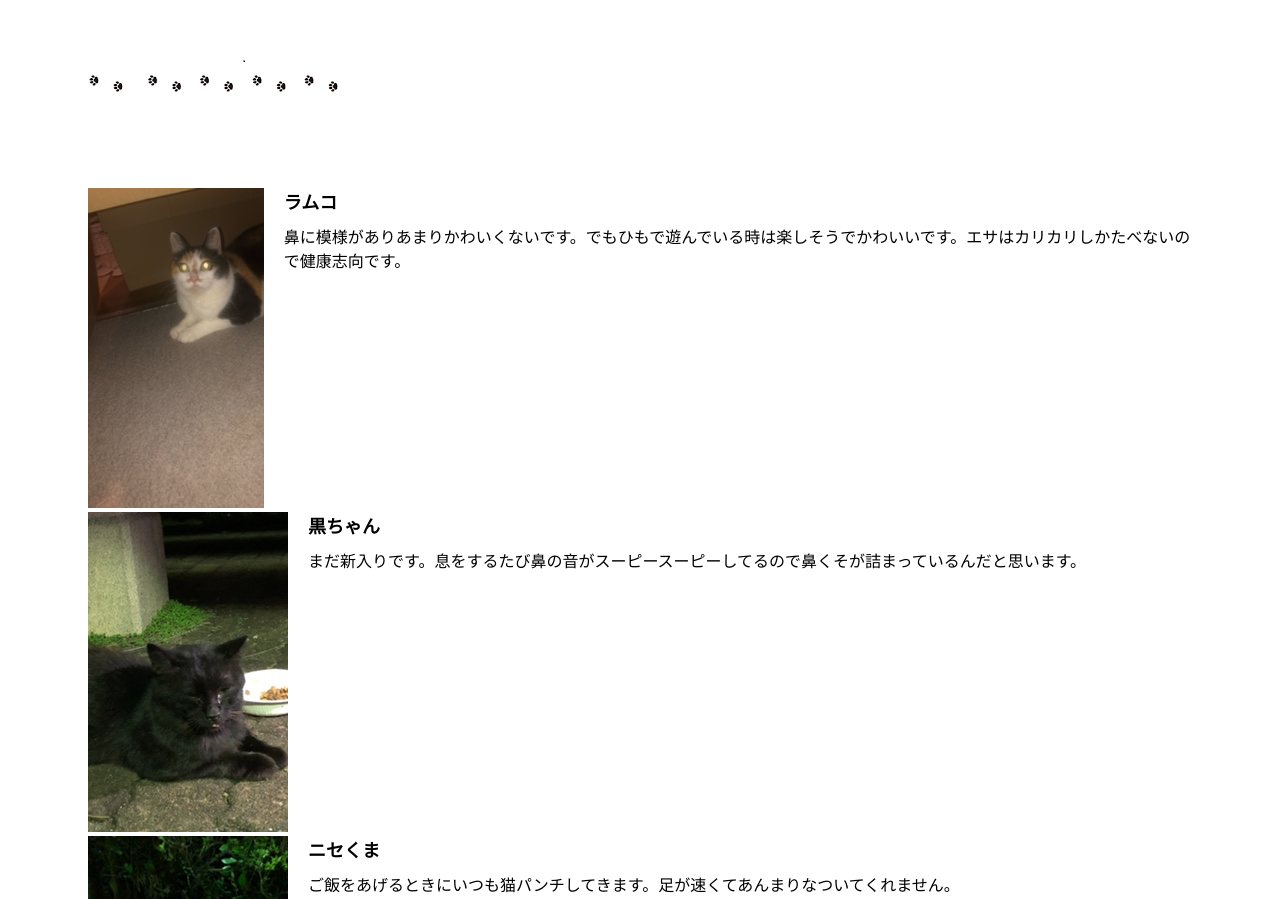
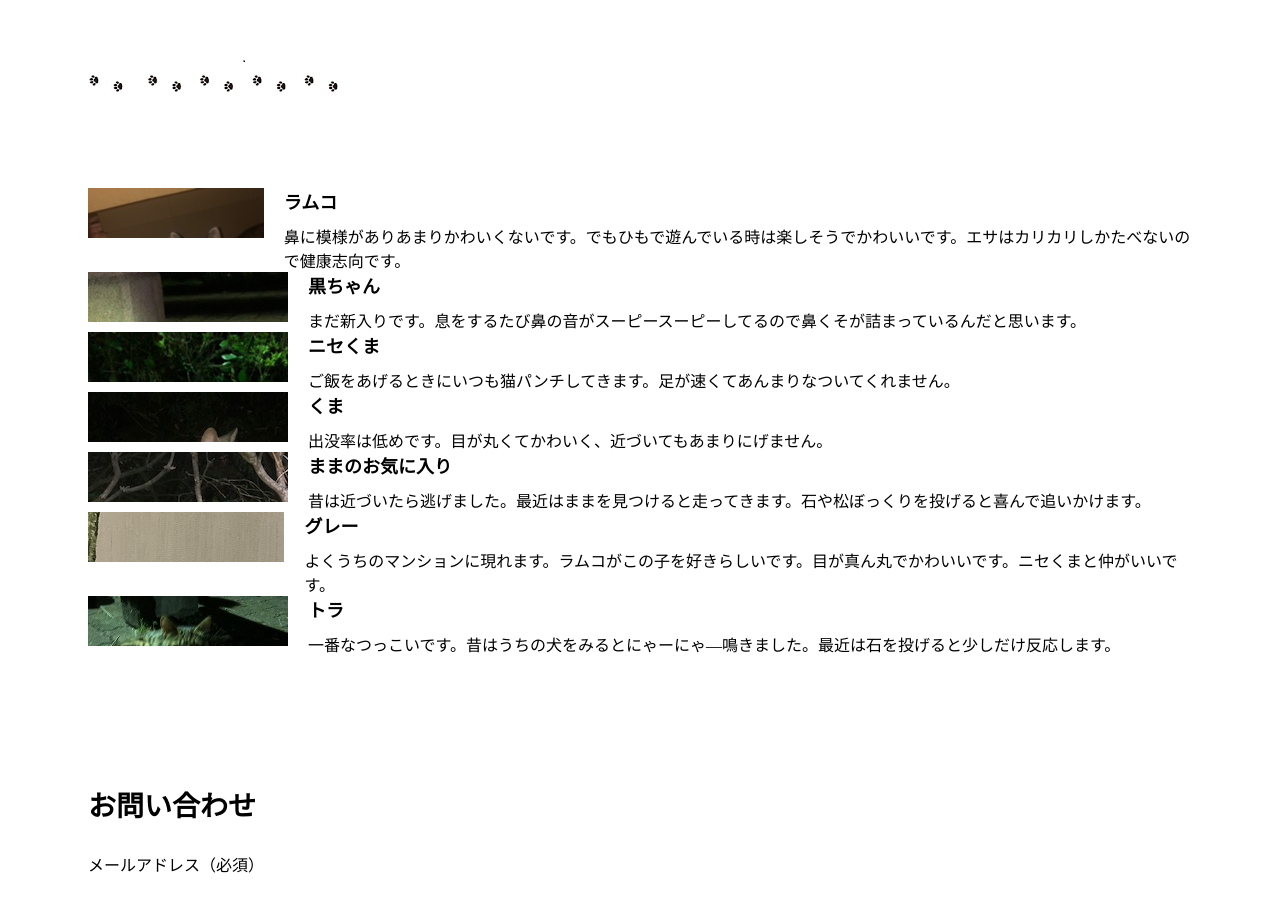
Before and after one commit to mon0127e/mon0127e.github.io, a plain HTML site: page index.html in a window 1280 px wide. Shown: the part 1357-2256 px from the top of the page. Drawn offline with Linux system fonts and the light colour scheme; files whose address does not match are found by name.

Commit message:
Update stylesheet.css

```diff
--- a/stylesheet.css
+++ b/stylesheet.css
@@ -96,7 +96,7 @@ position: relative;
 }
 
 
-.figure{
+.image{
   width: 10px;
   height: 50px;
   padding-bottom: 5px;
```
